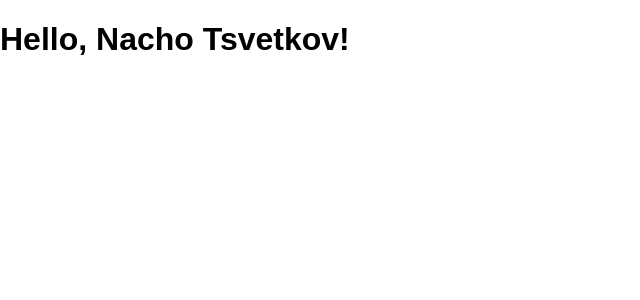
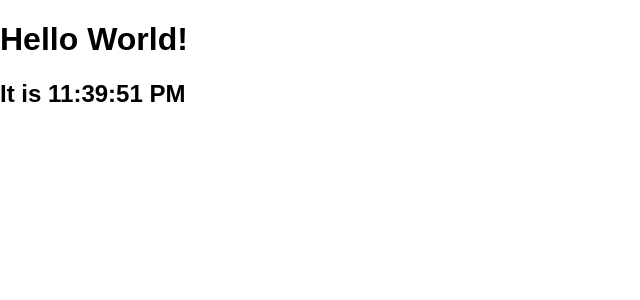
Before and after one commit to NachoTsvetkov/react-step-by-step, a React (Create React App) app: page / in a window 1280 px wide. Shown: the top 300 px of the page, without its empty margins (0-640 px from the left). Built offline with nearby package versions, Linux system fonts and the light colour scheme.

Commit message:
#3 .tick implemented

```diff
--- a/src/index.js
+++ b/src/index.js
@@ -1,32 +1,15 @@
 import React from 'react';
 import ReactDOM from 'react-dom';
 import './index.css';
-// import App from './App';
-// import registerServiceWorker from './registerServiceWorker';
 
-function formatName(user) {
-  return user.firstName + ' ' + user.lastName;
+function tick() {
+  let clock = (
+    <div>
+      <h1>Hello World!</h1>
+      <h2>It is {new Date().toLocaleTimeString()}</h2>
+    </div>
+  );
+  ReactDOM.render(clock, document.getElementById('root'));
 }
 
-let user = {
-  firstName: 'Nacho',
-  lastName: 'Tsvetkov'
-};
-
-function getGreeting() {
-  if (user) {
-    return <h1>Hello, {formatName(user)}!</h1>;
-  }
-
-  return <h1>Hello, Stranger.</h1>;
-}
-
-let element = getGreeting();
-
-ReactDOM.render(element, document.getElementById('root'));
-
-// ReactDOM.render(
-//     <App />,
-//     document.getElementById('root')
-// );
-// registerServiceWorker();
+setInterval(tick, 1000);
```
Also changed, not shown: src/apps/hello-world.js (added, +7 -0 lines), src/apps/initial.js (added, +8 -0 lines), src/apps/introducing-jsx.js (added, +24 -0 lines).
